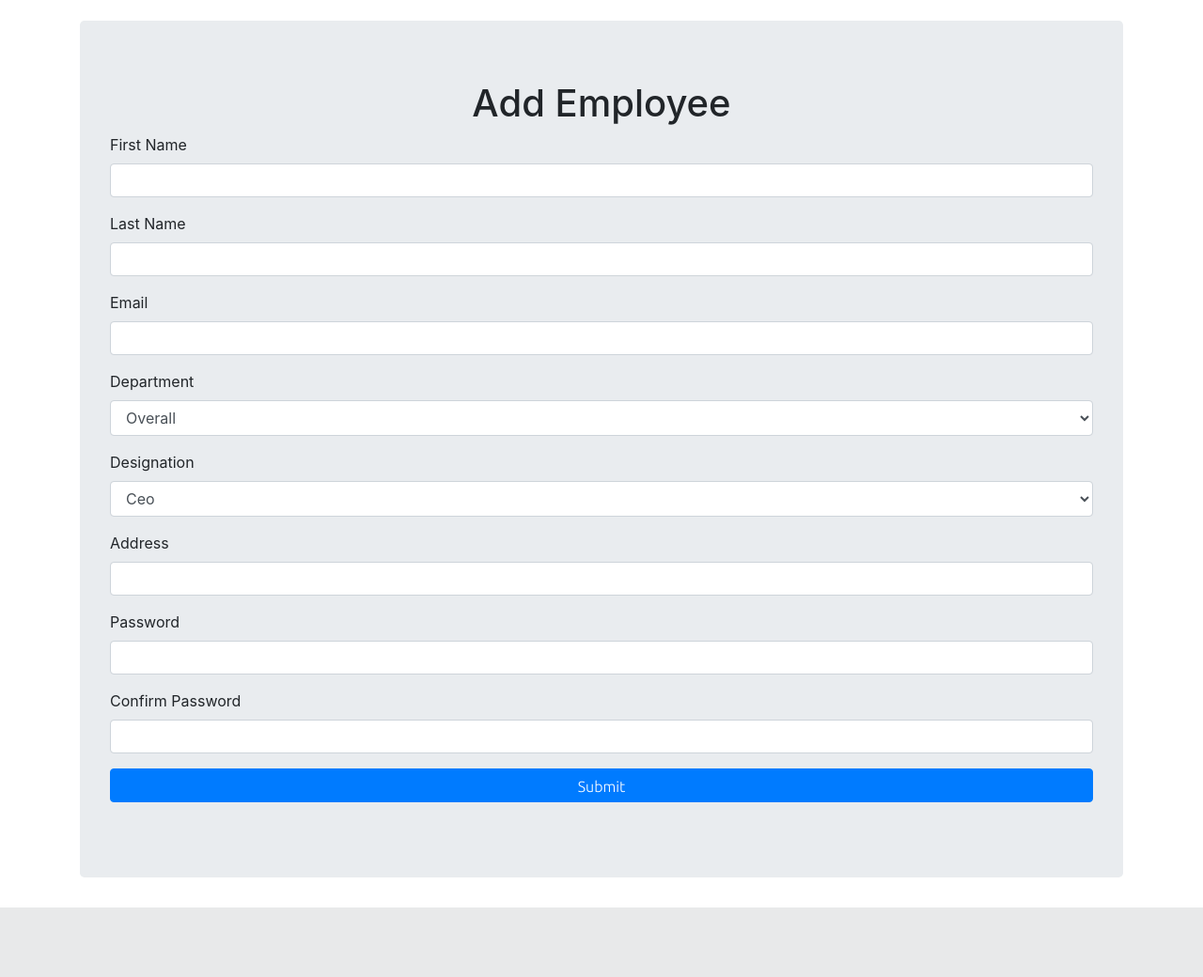
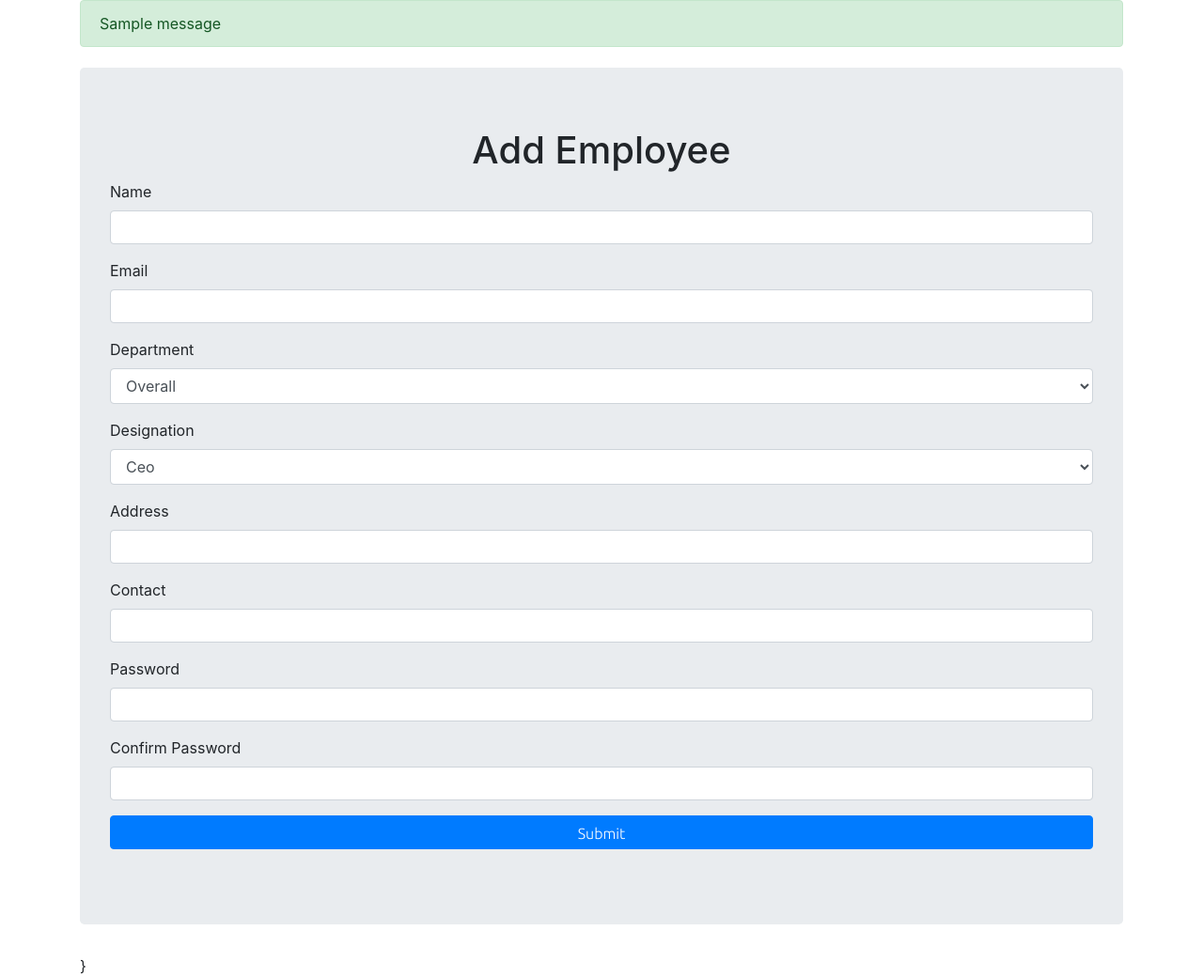
Before and after one commit to luvk1412/HRManager, a Flask app: page /employee/add in a window 1280 px wide. Shown: the part 57-1097 px from the top of the page at 94% size. Before the commit the page ends 1023 px from the top, so only its background shows below. Run offline with Flask 2, Linux system fonts and the light colour scheme; one stand-in notice (Sample message) is shown; some libraries are stand-ins or nearby versions.

Commit message:
added backend for add employee

```diff
--- a/app.py
+++ b/app.py
@@ -54,8 +54,7 @@ def register():
 	return render_template('register.html')
 
 class emp_form(Form):
-	fname = StringField('First Name', [validators.Length(min = 1,max = 50)])
-	lname = StringField('Last Name', [validators.Length(min = 1,max = 50)])
+	name = StringField('Name', [validators.Length(min = 1,max = 50)])
 	email = StringField('Email', [validators.Length(min = 1,max = 50)])
 	department = SelectField('Department', choices=[('Overall','Overall'), ('Finance', 'Finance'), ('Research', 'Research'), ('Sales', 'Sales'), ('Marketing', 'Marketing')])
 	designation = SelectField('Designation', choices=[('Ceo', 'Ceo'), ('HOD', 'HOD'), ('Manager', 'Manager'), ('Employee', 'Employee'),  ('Intern', 'Intern'),  ('Peon', 'Peon')])
@@ -66,6 +65,7 @@ class emp_form(Form):
 	])
 	confirm = PasswordField('Confirm Password')
 	address = StringField('Address', [validators.Length(min = 1,max = 500)])
+	contact = StringField('Contact', [validators.Length(min = 1,max = 10)])
 
 
 @app.route('/employee/add', methods=['GET', 'POST'])
@@ -73,9 +73,24 @@ def add_employee():
 #	print ("Hello")
 	form = emp_form(request.form)
 	if request.method == 'POST' and form.validate():
+		name = form.name.data
+		email = form.email.data
+		department = form.department.data
+		designation = form.designation.data
+		address = form.address.data
+		contact = form.contact.data
+		password = sha256_crypt.encrypt(str(form.password.data))
+		cur = mysql.connection.cursor()
+		cur.execute("INSERT INTO employee(name, email, department, designation, address, contact, password) VALUES(%s, %s, %s, %s, %s, %s, %s)", (name, email, department, designation, address, contact, password))
+		tm_id = int(cur.lastrowid)
+		mysql.connection.commit()
+		cur.close()
+
+		flash('Your are now registered with Employee ID : '+str(tm_id) + '. Kindly Note down this ID !!', 'success')
 		return redirect(url_for('login'))
 	return render_template('add_employee.html', form=form)
 
 
 if __name__ == '__main__':
+	app.secret_key='123456'
 	app.run(debug=True)
--- a/templates/add_employee.html
+++ b/templates/add_employee.html
@@ -8,10 +8,7 @@
     	<h1 align="center"> Add Employee </h1>
 	    <form method="POST" action="">
 	        <div class="form-group">
-	            {{ render_field(form.fname, class="form-control") }}
-	        </div>
-	        <div class="form-group">
-	            {{ render_field(form.lname, class="form-control") }}
+	            {{ render_field(form.name, class="form-control") }}
 	        </div>
 	        <div class="form-group">
 	            {{ render_field(form.email, class="form-control") }}
@@ -26,6 +23,9 @@
 	            {{ render_field(form.address, class="form-control") }}
 	        </div>
 	        <div class="form-group">
+	            {{ render_field(form.contact, class="form-control") }}
+	        </div>
+	        <div class="form-group">
 	            {{ render_field(form.password, class="form-control") }}
 	        </div>
 	        <div class="form-group">
--- /dev/null
+++ b/templates/includes/_messages.html
@@ -0,0 +1,7 @@
+{% with messages = get_flashed_messages(with_categories=true) %}
+  {% if messages %}
+    {% for category, message in messages %}
+      <div class="alert alert-{{ category }}">{{ message }}</div>
+    {% endfor %}
+  {% endif %}
+{% endwith %}
--- a/templates/layout.html
+++ b/templates/layout.html
@@ -11,7 +11,9 @@
 	<body>
 		{% include 'includes/_navbar.html' %}
 		<div class = "container">
+			{% include 'includes/_messages.html' %}
 			{% block body %}{% endblock %}
+			}
 		</div>
 	</body>
 </html>
```
